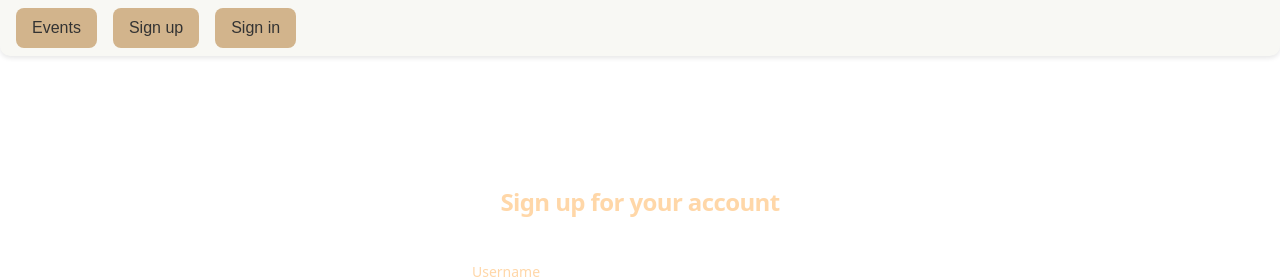
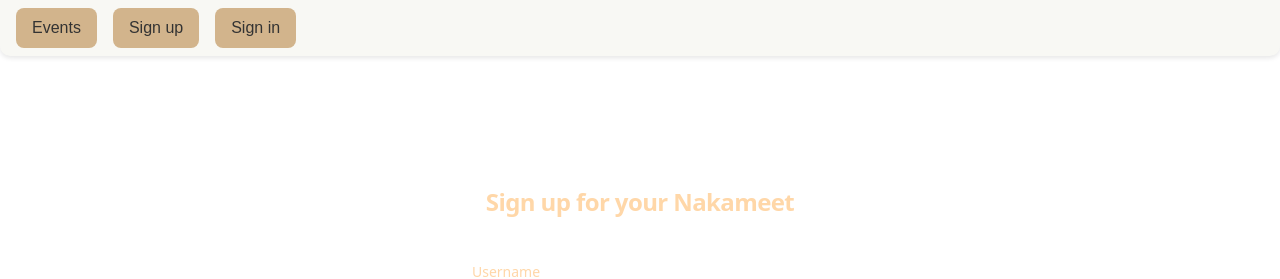
Before and after one commit to matthewstasiak97/Nakameet-Front-End, a React (Vite) app: page /sign-up in a window 1280 px wide. Shown: the top 279 px of the page. Built offline with nearby package versions, Linux system fonts and the light colour scheme; no server answers.

Commit message:
edited sign up page styling

```diff
--- a/src/components/SignUpForm/SignUpForm.jsx
+++ b/src/components/SignUpForm/SignUpForm.jsx
@@ -30,7 +30,7 @@
       {/* Heading */}
       <div className="sm:mx-auto sm:w-full sm:max-w-sm">
         <h2 className="mt-10 text-center text-2xl/9 font-bold tracking-tight text-orange-200">
-          Sign up for your account
+          Sign up for your Nakameet
         </h2>
       </div>
 
```
